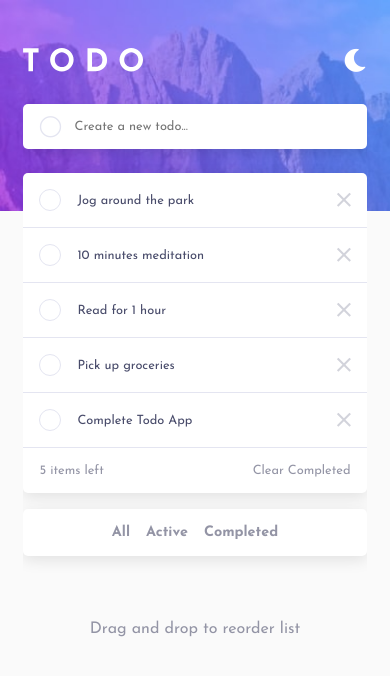
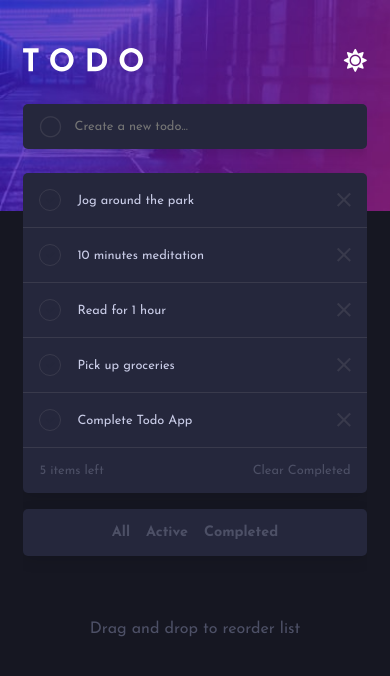
Before and after one commit to georit/todo-app-with-theme-switch, a plain HTML site: page index.html in a window 390 px wide. Both pictures are taken after a click on the icon 355 px from the left and 60 px from the top of the page. Drawn offline with Linux system fonts and the light colour scheme.

Commit message:
Add dark theme mobile styles & theme toggling functionality

```diff
--- a/css/dark-theme.css
+++ b/css/dark-theme.css
@@ -48,3 +48,157 @@ div.app-wrapper {
   max-width: 500px;
   overflow-x: hidden;
 }
+
+/* ***header*** */
+header.app-header {
+  color: var(--white);
+  display: flex;
+  flex-flow: row nowrap;
+  justify-content: space-between;
+  align-items: center;
+  padding-bottom: 2rem;
+  width: 100%;
+}
+
+header i.theme-toggle {
+  cursor: pointer;
+  font-size: 1.4375rem;
+}
+
+/* ***input field*** */
+div.input-field-container,
+label,
+input.input-field {
+  width: 100%;
+}
+
+div.input-field-container {
+  box-shadow: 0 4px 10px hsla(0, 0%, 0%, 0.1);
+  position: relative;
+  margin-bottom: 1.5rem;
+}
+
+input.input-field {
+  background-color: var(--very-desaturated-blue);
+  border: none;
+  border-radius: 5px;
+  color: inherit;
+  font-family: inherit;
+  font-size: 0.8rem;
+  padding: 1rem 1rem 1rem 3.2rem;
+}
+
+input.input-field:focus {
+  outline: none;
+}
+
+div.input-field-container i.input-circle {
+  position: absolute;
+  left: 1rem;
+  top: 50%;
+  transform: translateY(-50%);
+  color: var(--very-dark-grayish-blue-dt2);
+  font-size: 1.375rem;
+}
+
+/* ***todos*** */
+div.todo-container,
+div.todo {
+  width: 100%;
+}
+
+div.todo-container {
+  background-color: var(--very-desaturated-blue);
+  border-radius: 5px;
+  box-shadow: 0 4px 15px hsla(0, 0%, 0%, 0.1);
+}
+
+div.todo,
+div.checkbox,
+div.items-left-container,
+div.todo-status-container {
+  display: flex;
+  flex-flow: row nowrap;
+  justify-content: space-between;
+  align-items: center;
+}
+
+div.todo {
+  border-bottom: 1px solid var(--very-dark-grayish-blue-dt2);
+  padding: 1rem;
+  justify-content: flex-start;
+}
+
+div.checkbox {
+  height: 22px;
+  width: 22px;
+  border: 1px solid var(--very-dark-grayish-blue-dt2);
+  border-radius: 50%;
+  justify-content: center;
+  cursor: pointer;
+  margin-right: 1rem;
+  flex-shrink: 0;
+}
+
+div.checkbox i.checkmark {
+  color: var(--very-desaturated-blue);
+  font-size: 0.5rem;
+}
+
+div.todo p.todo-name {
+  color: var(--light-grayish-blue-dt);
+  font-size: 0.8rem;
+}
+
+div.todo i.btn-delete-todo {
+  font-size: 1.375rem;
+  margin-left: auto;
+  cursor: pointer;
+  color: var(--very-dark-grayish-blue-dt2);
+}
+
+div.items-left-container {
+  justify-content: space-between;
+  padding: 1rem;
+  position: relative;
+}
+
+p.todos-left,
+p.clear-completed-todos {
+  font-size: 0.8rem;
+}
+
+p.clear-completed-todos {
+  cursor: pointer;
+}
+
+div.todo-status-container {
+  background-color: var(--very-desaturated-blue);
+  border-radius: 5px;
+  box-shadow: 0 4px 15px hsla(0, 0%, 0%, 0.1);
+  font-size: 1rem;
+  justify-content: center;
+  padding: 1rem;
+  position: absolute;
+  left: 0;
+  top: 100%;
+  width: 100%;
+  margin: 1rem auto 3rem;
+}
+
+div.todo-status-container p {
+  font-size: 0.9rem;
+  font-weight: 700;
+  margin-right: 1rem;
+  cursor: pointer;
+}
+
+div.todo-status-container p:last-child {
+  margin-right: 0;
+}
+
+p.instruction {
+  font-size: 1rem;
+  margin-top: 8rem;
+  text-align: center;
+}
--- a/css/light-theme.css
+++ b/css/light-theme.css
@@ -77,8 +77,10 @@ div.input-field-container {
 }
 
 input.input-field {
+  background-color: var(--white);
   border: none;
   border-radius: 5px;
+  color: inherit;
   font-family: inherit;
   font-size: 0.8rem;
   padding: 1rem 1rem 1rem 3.2rem;
--- a/index.html
+++ b/index.html
@@ -16,7 +16,7 @@
       rel="stylesheet"
     />
     <link rel="stylesheet" href="vendors/css/all.min.css" />
-    <link rel="stylesheet" href="css/light-theme.css" id="theme-link" />
+    <link rel="stylesheet" href="./css/light-theme.css" id="theme-link" />
   </head>
   <body>
     <div class="app-wrapper">
--- a/js/app.js
+++ b/js/app.js
@@ -1,5 +1,21 @@
 /* *****variables***** */
+const themeToggle = document.getElementById("theme-toggle");
+const theme = document.querySelector("#theme-link");
 
 /* *****functions***** */
 
 /* *****event listeners***** */
+// Toggle between dark mode & light mode
+themeToggle.addEventListener("click", () => {
+  if (theme.getAttribute("href") === "./css/light-theme.css") {
+    // change theme toggle icon to sun
+    themeToggle.className = "fas fa-sun theme-toggle";
+    // switch to dark mode
+    theme.setAttribute("href", "./css/dark-theme.css");
+  } else {
+    // change theme toggle icon to moon
+    themeToggle.className = "fas fa-moon theme-toggle";
+    // switch to light mode
+    theme.setAttribute("href", "./css/light-theme.css");
+  }
+});
```
